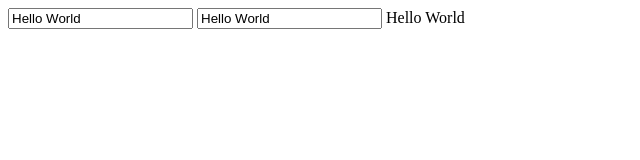
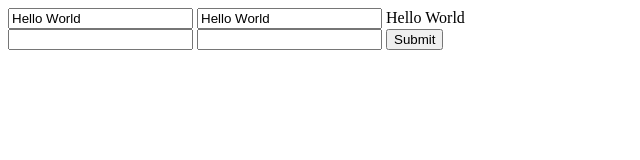
Before and after one commit to watr-sheep/Vue, a plain HTML site: page index.html in a window 1280 px wide. Shown: the whole page, without its empty margins (0-640 px from the left). Drawn offline with nearby package versions, Linux system fonts and the light colour scheme.

Commit message:
Methods
Part 4

```diff
--- a/index.html
+++ b/index.html
@@ -14,6 +14,12 @@
 
             {{message}}
 
+            <div>
+                <input v-model="loginForm.username" >
+                <input v-model="loginForm.password" >
+                <button v-on:click="submitForm">Submit</button>
+            </div>
+
         </div>
 
         <script src="https://cdn.jsdelivr.net/npm/vue@2/dist/vue.js"></script>
@@ -23,7 +29,28 @@
             var app = new Vue({
                 el: '#app',
                 data: {
-                    message: "Hello World"
+                    message: "Hello World",
+                    loginForm: {
+                        username: "",
+                        password: ""
+                    }
+                },
+                methods: {
+                    submitForm() {
+                        console.log("Submitting login form", this.loginForm)
+
+
+                        var callLog = () => {
+                            this.log("Logging:Something")
+
+                        }
+
+                        callLog();
+
+                    },
+                    log(v) {
+                        console.log(v);
+                    }
                 }
             })
 
```
